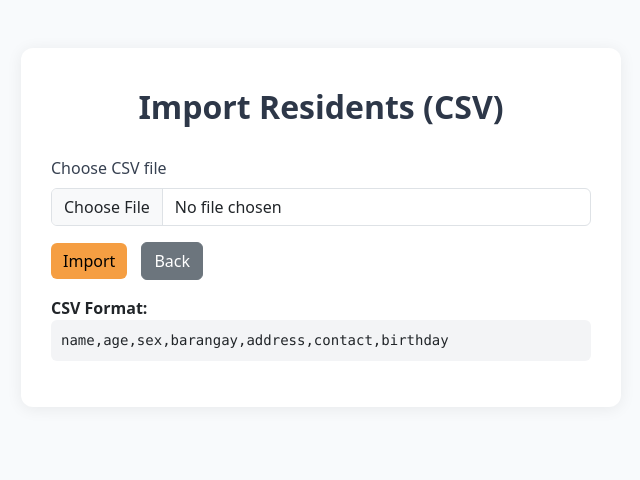
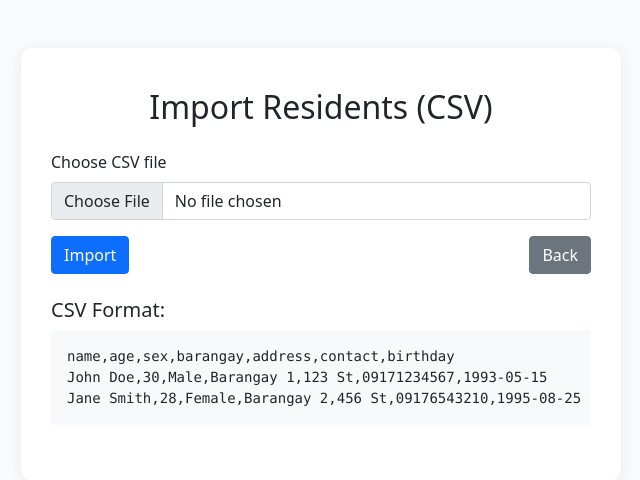
Before and after one commit to D4rkf13nd/finals, a PHP site: page /backend/import.php in a window 1280 px wide. Shown: the top 480 px of the page, without its empty margins (319-959 px from the left). Run offline with PHP 8.4, Linux system fonts and the light colour scheme.

Commit message:
Update import.php

```diff
--- a/dashboard/backend/import.php
+++ b/dashboard/backend/import.php
@@ -1,130 +1,161 @@
 <?php
 session_start();
 require_once "db.php";
+
+// Initialize messages
 $successMessage = "";
 $errorMessage = "";
+
+// Function to validate date format
+function validateDate($date, $format = 'Y-m-d') {
+    $d = DateTime::createFromFormat($format, $date);
+    return $d && $d->format($format) === $date;
+}
+
+// Function to validate data row
+function validateRow($data) {
+    if (count($data) !== 7) {
+        throw new Exception("Invalid number of columns");
+    }
+
+    // Validate name
+    if (empty(trim($data[0]))) {
+        throw new Exception("Name cannot be empty");
+    }
+
+    // Validate age
+    if (!is_numeric($data[1]) || $data[1] < 0 || $data[1] > 120) {
+        throw new Exception("Invalid age value");
+    }
+
+    // Validate sex
+    if (!in_array($data[2], ['Male', 'Female', 'LGBTQ'])) {
+        throw new Exception("Invalid sex value");
+    }
+
+    // Validate barangay
+    if (empty(trim($data[3]))) {
+        throw new Exception("Barangay cannot be empty");
+    }
+
+    // Validate birthday
+    if (!validateDate($data[6])) {
+        throw new Exception("Invalid date format for birthday");
+    }
+
+    return true;
+}
 
 if ($_SERVER["REQUEST_METHOD"] == "POST" && isset($_FILES["import_file"])) {
     $fileName = $_FILES["import_file"]["name"];
     $fileTmp = $_FILES["import_file"]["tmp_name"];
     $fileType = pathinfo($fileName, PATHINFO_EXTENSION);
 
-    if ($fileType == "csv") {
-        // Handle CSV import
-        $handle = fopen($fileTmp, "r");
+    if ($fileType != "csv") {
+        $errorMessage = "Only CSV files are allowed.";
+    } else {
+        try {
+            $conn->begin_transaction();
+
+            if (!$handle = fopen($fileTmp, "r")) {
+                throw new Exception("Failed to open file");
+            }
+
             $row = 0;
-        while (($data = fgetcsv($handle, 1000, ",")) !== FALSE) {
-            if ($row == 0) { $row++; continue; } // skip header
-            // [name, age, sex, barangay, address, contact, birthday]
+            $successRows = 0;
+
+            // Prepare statement
             $stmt = $conn->prepare("INSERT INTO pop_data (name, age, sex, barangay, address, contact, birthday) VALUES (?, ?, ?, ?, ?, ?, ?)");
-            $stmt->bind_param("sisssss", $data[0], $data[1], $data[2], $data[3], $data[4], $data[5], $data[6]);
-            $stmt->execute();
-            $stmt->close();
-            $row++;
+
+            if (!$stmt) {
+                throw new Exception("Failed to prepare statement: " . $conn->error);
             }
-        fclose($handle);
-        $successMessage = "CSV imported successfully!";
-    } else {
-        $errorMessage = "Only CSV files are supported in this demo.";
-    }
-} elseif (isset($_POST['import'])) {
-    $response = ['success' => false, 'message' => ''];
-
-    if ($_FILES['import_file']['error'] == 0) {
-        $fileName = $_FILES['import_file']['tmp_name'];
-
-        if (($handle = fopen($fileName, "r")) !== FALSE) {
-            // Skip header row
-            fgetcsv($handle);
 
             while (($data = fgetcsv($handle, 1000, ",")) !== FALSE) {
-                $stmt = $conn->prepare("INSERT INTO pop_data (name, age, sex, barangay, address, contact, birthday) VALUES (?, ?, ?, ?, ?, ?, ?)");
-                $stmt->bind_param("sisssss", $data[0], $data[1], $data[2], $data[3], $data[4], $data[5], $data[6]);
-                $stmt->execute();
+                $row++;
+
+                // Skip header row
+                if ($row === 1) continue;
+
+                try {
+                    // Validate row data
+                    validateRow($data);
+
+                    // Assign trimmed values to variables
+                    $name = trim($data[0]);
+                    $age = $data[1];
+                    $sex = $data[2];
+                    $barangay = trim($data[3]);
+                    $address = trim($data[4]);
+                    $contact = trim($data[5]);
+                    $birthday = $data[6];
+
+                    // Bind and execute
+                    if (!$stmt->bind_param("sisssss",
+                        $name,      // name
+                        $age,       // age
+                        $sex,       // sex
+                        $barangay,  // barangay
+                        $address,   // address
+                        $contact,   // contact
+                        $birthday   // birthday
+                    )) {
+                        throw new Exception("Failed to bind parameters at row $row");
+                    }
+
+                    if (!$stmt->execute()) {
+                        throw new Exception("Failed to insert row $row: " . $stmt->error);
+                    }
+
+                    $successRows++;
+
+                } catch (Exception $e) {
+                    error_log("Error at row $row: " . $e->getMessage());
+                    continue;
+                }
             }
 
             fclose($handle);
-            $response['success'] = true;
-            $response['message'] = "Data imported successfully!";
+            $stmt->close();
+            $conn->commit();
+
+            $successMessage = "Import completed successfully! Imported $successRows rows.";
+
+        } catch (Exception $e) {
+            if (isset($conn)) {
+                $conn->rollback();
             }
-    } else {
-        $response['message'] = "Error uploading file.";
+            $errorMessage = "Import failed: " . $e->getMessage();
+            error_log("Import error: " . $e->getMessage());
         }
-
-    // Redirect back to user.php with status
-    $_SESSION['import_status'] = $response;
-    header("Location: ../user.php");
-    exit;
+    }
 }
 ?>
+
 <!DOCTYPE html>
-<html>
+<html lang="en">
 <head>
     <meta charset="UTF-8">
+    <meta name="viewport" content="width=device-width, initial-scale=1.0">
     <title>Import Residents</title>
-    <link rel="stylesheet" href="https://cdn.jsdelivr.net/npm/bootstrap@5.3.7/dist/css/bootstrap.min.css">
+    <link href="https://cdn.jsdelivr.net/npm/bootstrap@5.1.3/dist/css/bootstrap.min.css" rel="stylesheet">
     <style>
-        body {
-            background: #f8fafc;
-        }
+        body { background: #f8fafc; }
         .container {
             background: #fff;
             border-radius: 12px;
             box-shadow: 0 2px 16px rgba(0,0,0,0.07);
-            padding: 40px 30px 30px 30px;
+            padding: 40px 30px;
             max-width: 600px;
-        }
-        h2 {
-            font-weight: 700;
-            color: #2d3748;
-            margin-bottom: 30px;
-            text-align: center;
-        }
-        .form-label {
-            font-weight: 500;
-            color: #374151;
-        }
-        .btn-warning {
-            background: #f59e42;
-            border: none;
-        }
-        .btn-warning:hover {
-            background: #e07c1f;
-        }
-        .btn-secondary {
-            margin-left: 10px;
-        }
-        .alert {
-            margin-top: 10px;
-        }
-        pre {
-            background: #f3f4f6;
-            padding: 10px;
-            border-radius: 6px;
         }
         .progress-container {
             display: none;
             margin-top: 20px;
         }
-
         .progress {
             height: 25px;
-            background-color: #f0f0f0;
             border-radius: 15px;
-            overflow: hidden;
         }
-
-        .progress-bar {
-            background-color: #048315ff;
-            transition: width 0.3s ease;
-        }
-
-        #importStatus {
-            margin-top: 10px;
-            text-align: center;
-            color: #666;
-        }
-
         .loading-overlay {
             display: none;
             position: fixed;
@@ -139,43 +170,55 @@ if ($_SERVER["REQUEST_METHOD"] == "POST" && isset($_FILES["import_file"])) {
 </head>
 <body>
     <div class="container my-5">
-    <h2>Import Residents (CSV)</h2>
+        <h2 class="text-center mb-4">Import Residents (CSV)</h2>
+
         <?php if ($successMessage): ?>
-        <div class="alert alert-success"><?= htmlspecialchars($successMessage) ?></div>
+            <div class="alert alert-success alert-dismissible fade show">
+                <?= htmlspecialchars($successMessage) ?>
+                <button type="button" class="btn-close" data-bs-dismiss="alert"></button>
+            </div>
         <?php endif; ?>
+
         <?php if ($errorMessage): ?>
-        <div class="alert alert-danger"><?= htmlspecialchars($errorMessage) ?></div>
+            <div class="alert alert-danger alert-dismissible fade show">
+                <?= htmlspecialchars($errorMessage) ?>
+                <button type="button" class="btn-close" data-bs-dismiss="alert"></button>
+            </div>
         <?php endif; ?>
+
         <form method="post" enctype="multipart/form-data" id="importForm">
             <div class="mb-3">
                 <label for="import_file" class="form-label">Choose CSV file</label>
                 <input type="file" class="form-control" name="import_file" id="import_file" accept=".csv" required>
             </div>
-        <button type="submit" class="btn btn-warning" id="importBtn">Import</button>
+
+            <div class="d-flex justify-content-between">
+                <button type="submit" class="btn btn-primary" id="importBtn">Import</button>
                 <a href="../main.php" class="btn btn-secondary">Back</a>
+            </div>
         </form>
 
-    <!-- Add Progress Bar -->
         <div class="progress-container" id="progressContainer">
             <div class="progress">
                 <div class="progress-bar progress-bar-striped progress-bar-animated"
-                 role="progressbar"
-                 aria-valuenow="0"
-                 aria-valuemin="0"
-                 aria-valuemax="100">0%</div>
+                     role="progressbar" style="width: 0%"
+                     aria-valuenow="0" aria-valuemin="0" aria-valuemax="100">0%</div>
             </div>
-        <div id="importStatus">Preparing to import...</div>
+            <div id="importStatus" class="text-center mt-2">Preparing to import...</div>
         </div>
 
-    <div class="mt-3">
-        <strong>CSV Format:</strong>
-        <pre>name,age,sex,barangay,address,contact,birthday</pre>
+        <div class="mt-4">
+            <h5>CSV Format:</h5>
+            <pre class="bg-light p-3 rounded">
+name,age,sex,barangay,address,contact,birthday
+John Doe,30,Male,Barangay 1,123 St,09171234567,1993-05-15
+Jane Smith,28,Female,Barangay 2,456 St,09176543210,1995-08-25
+</pre>
         </div>
     </div>
 
     <div class="loading-overlay" id="loadingOverlay"></div>
 
-<!-- Add this before closing body tag -->
     <script>
 document.getElementById('importForm').addEventListener('submit', function(e) {
     const progressContainer = document.getElementById('progressContainer');
```
Lines whose indentation alone changed are shown as unchanged.
